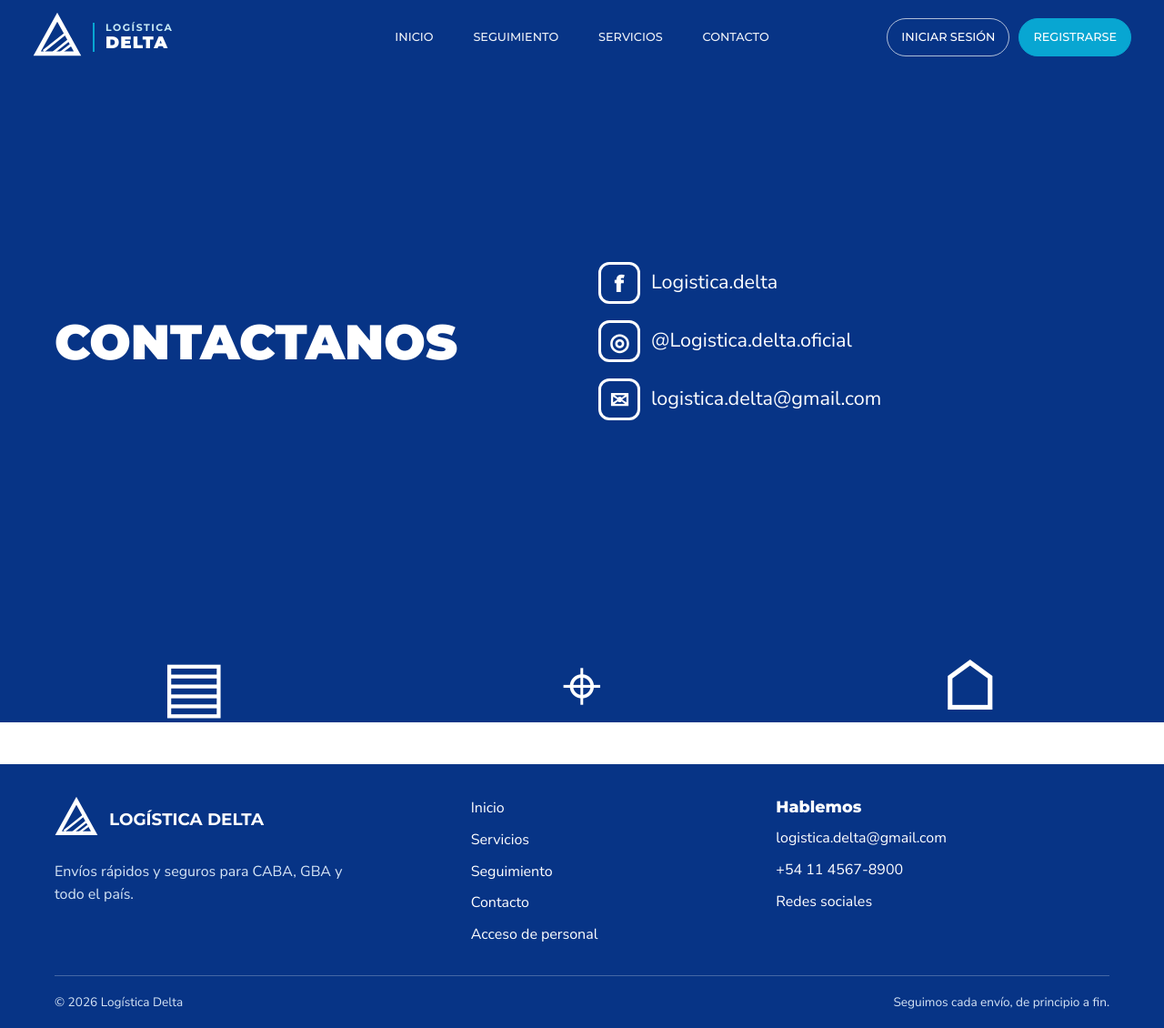
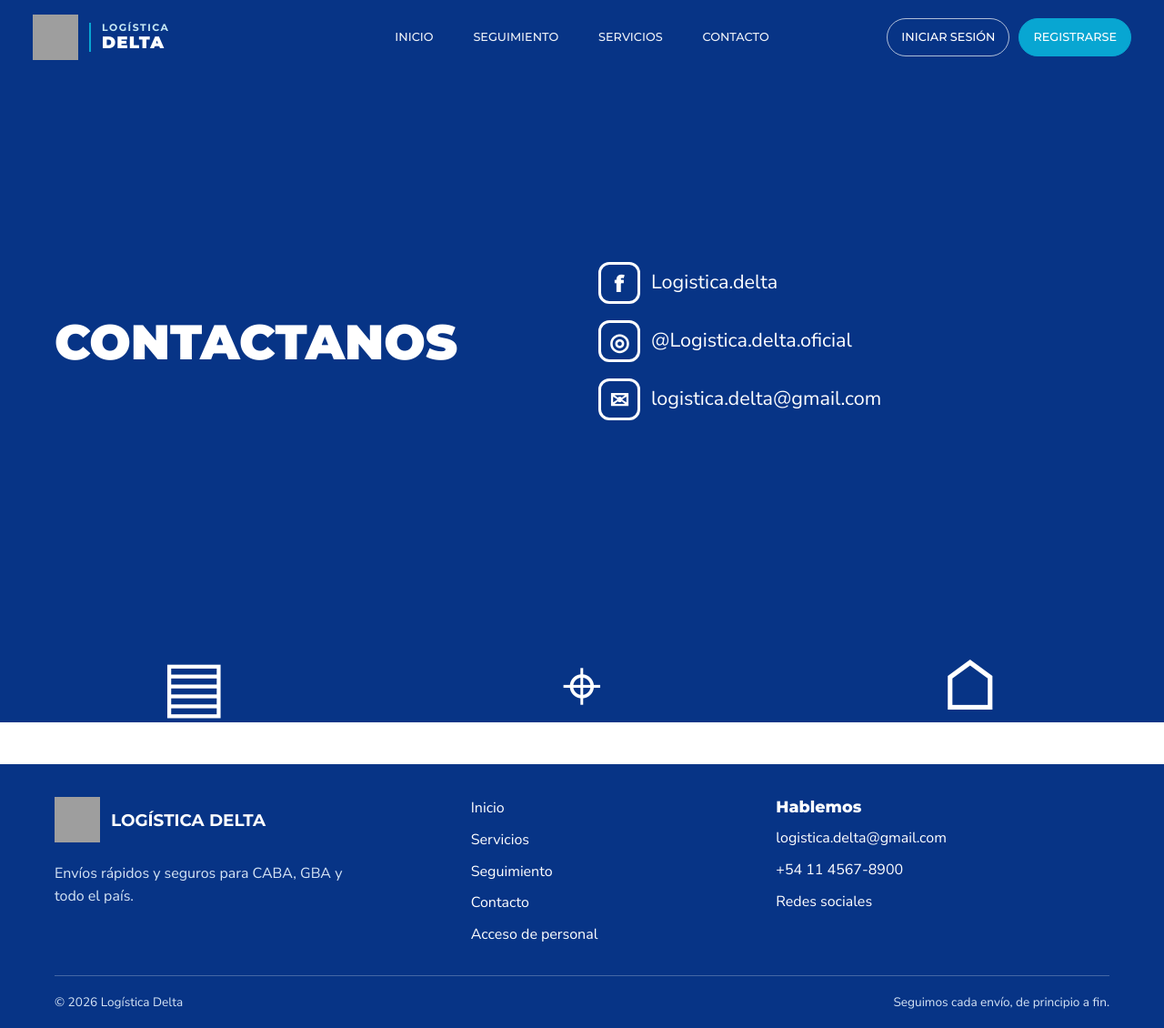
Before and after one commit to JoseParedes123/deltatwo, a PHP site: page /redes.php in a window 1280 px wide. Shown: the whole page at 91% size. Run offline with PHP 8.4, Linux system fonts and the light colour scheme; grey boxes are pictures that could not be loaded.

Commit message:
media, logo y imagenes locales.

```diff
--- a/public/index.php
+++ b/public/index.php
@@ -19,17 +19,17 @@ require_once __DIR__ . '/../app/helpers/funciones.php';
 		</section>
 		<section class="contenedor seccion-dividida">
 			<div><h2>Sobre nosotros</h2><p>Somos Logística Delta, una empresa dedicada al transporte y distribución de paquetes. Contamos con un equipo de profesionales y tecnología para brindar un servicio seguro, eficiente y personalizado.</p></div>
-			<img class="foto-recortada inclinada" src="https://images.unsplash.com/photo-1566576721346-d4a3b4eaeb55?auto=format&fit=crop&w=1100&q=85" alt="Paquetes listos para su distribución">
+			<img class="foto-recortada inclinada" src="media/photo-1566576721346-d4a3b4eaeb55.jpeg" alt="Paquetes listos para su distribución">
 		</section>
 		<div class="franja-inicio">
 			<section class="contenedor seccion-dividida">
-				<img class="foto-recortada foto-redondeada" src="https://images.unsplash.com/photo-1601584115197-04ecc0da31d7?auto=format&fit=crop&w=1100&q=85" alt="Camión de carga en ruta">
+				<img class="foto-recortada foto-redondeada" src="media/photo-1601584115197-04ecc0da31d7?auto=format&fit=crop&w=1100&q=85" alt="Camión de carga en ruta">
 			<div><h2>Nuestro alcance</h2><p>Conectamos sucursales y centros de distribución en distintas provincias para que tu paquete recorra Argentina de forma segura.</p></div>
 			</section>
 		</div>
 		<section class="contenedor seccion-dividida">
 			<div><h2>Tu envío, siempre a la vista</h2><p>Consultá el recorrido y el estado actualizado de tu paquete con el código de seguimiento.</p><p><a class="enlace-texto" href="seguimiento.php">Seguir un paquete →</a></p></div>
-			<img class="foto-recortada foto-redondeada" src="https://images.unsplash.com/photo-1580674285054-bed31e145f59?auto=format&fit=crop&w=1100&q=85" alt="Operación de preparación de envíos">
+			<img class="foto-recortada foto-redondeada" src="media/photo-1580674285054-bed31e145f59?auto=format&fit=crop&w=1100&q=85" alt="Operación de preparación de envíos">
 		</section>
 	</main>
 	<?php include __DIR__ . '/partials/footer.php'; ?>
--- a/public/partials/footer.php
+++ b/public/partials/footer.php
@@ -2,7 +2,9 @@
 <footer class="pie-compartido">
   <div class="contenedor grilla-pie">
     <div class="marca-pie">
-      <a class="marca" href="index.php" aria-label="Logística Delta, inicio"><svg class="simbolo-marca" viewBox="0 0 100 100" aria-hidden="true"><path d="M50 9 91 83H9L50 9Z" fill="none" stroke="white" stroke-width="9"/><path d="m22 78 49-39M42 81l36-29M56 82l21-16" fill="none" stroke="white" stroke-width="5"/></svg><strong>LOGÍSTICA DELTA</strong></a>
+      <a class="marca" href="index.php" aria-label="Logística Delta, inicio">
+      <img src="./media/Logistica_Delta.svg" width="50" height="50" alt="">
+        <strong>LOGÍSTICA DELTA</strong></a>
       <p>Envíos rápidos y seguros para CABA, GBA y todo el país.</p>
     </div>
     <nav class="navegacion-pie" aria-label="Enlaces del pie de página">
--- a/public/partials/nav.php
+++ b/public/partials/nav.php
@@ -8,8 +8,8 @@ $paginaActual = $paginaActual ?? '';
 <header class="encabezado-sitio">
   <div class="contenedor barra-navegacion">
     <a class="marca" href="index.php" aria-label="Logística Delta, inicio">
-      <svg class="simbolo-marca" viewBox="0 0 100 100" aria-hidden="true"><path d="M50 9 91 83H9L50 9Z" fill="none" stroke="white" stroke-width="9"/><path d="m22 78 49-39M42 81l36-29M56 82l21-16" fill="none" stroke="white" stroke-width="5"/></svg>
-      <span class="nombre-marca"><span>LOGÍSTICA</span><strong>DELTA</strong></span>
+      <img src="./media/Logistica_Delta.svg" width="50" height="50" alt="">
+    <span class="nombre-marca"><span>LOGÍSTICA</span><strong>DELTA</strong></span>
     </a>
     <button class="boton-menu" type="button" aria-label="Abrir navegación" aria-expanded="false">☰</button>
     <nav class="enlaces-navegacion" aria-label="Navegación principal">
```
Also changed, not shown: public/media/Logistica_Delta.svg (added), public/media/photo-1566576721346-d4a3b4eaeb55.jpeg (added), public/media/photo-1580674285054-bed31e145f59.jpeg (added), public/media/photo-1601584115197-04ecc0da31d7.jpeg (added).
